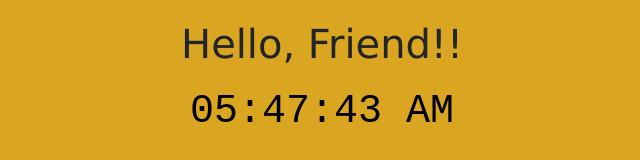
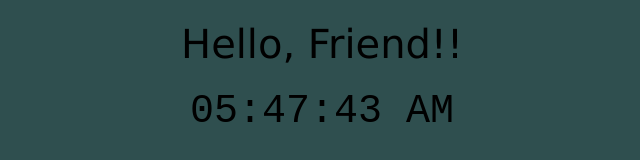
Before and after one commit to Evan-C-Mead/web-dev_101, a plain HTML site: page hello-world.html in a window 1280 px wide. Shown: the whole page, without its empty margins (318-958 px from the left). Drawn offline with nearby package versions, Linux system fonts and the light colour scheme.

Commit message:
background color change - easier on eyes

```diff
--- a/css/hello-world.css
+++ b/css/hello-world.css
@@ -8,7 +8,7 @@ html {
 }
 
 body {
-    background-color: goldenrod;
+    background-color: darkslategrey;
 }
 
 #main {
@@ -16,6 +16,7 @@ body {
 }
 
 #hello {
+    color: black;
     display: flex;
     align-self: center;
     justify-content: center;
@@ -29,5 +30,5 @@ body {
     align-self: center;
     justify-content: center;
     font-family: 'Courier New', Courier, monospace;
-    font-weight: 200;
+    font-weight: 300;
 }
```
